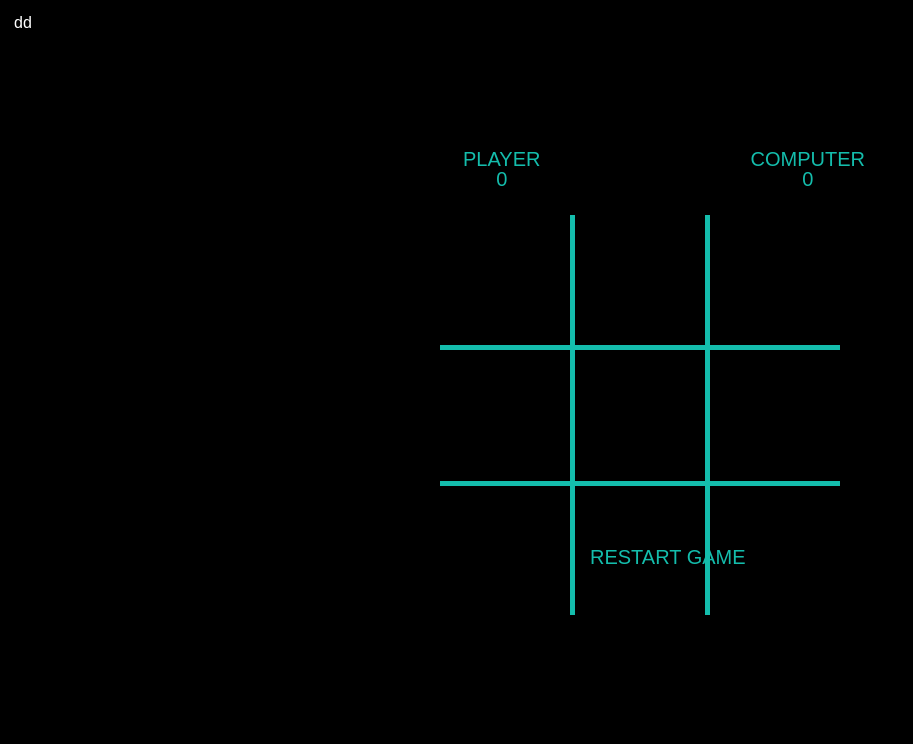
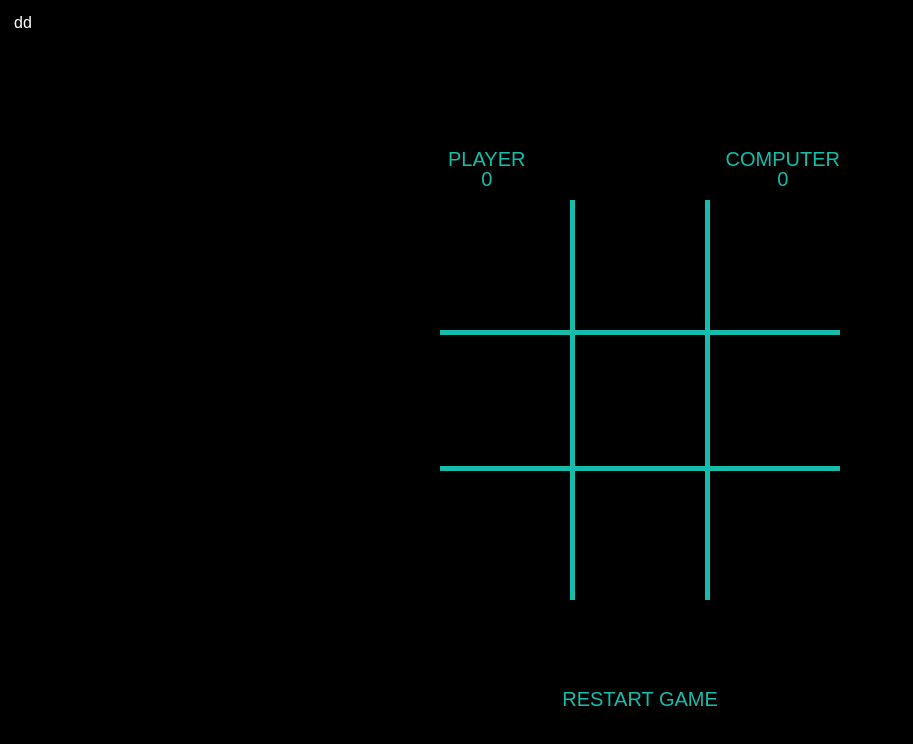
Before and after one commit to vasyl-n/vasyl-n.github.io, a plain HTML site: page index.html in a window 1280 px wide. Shown: the whole page, without its empty margins (0-913 px from the left). Drawn offline with Linux system fonts and the light colour scheme.

Commit message:
mobile responsive, new css

```diff
--- a/index.html
+++ b/index.html
@@ -4,7 +4,6 @@
 <!DOCTYPE html>
 <html>
   <head>
-
       <meta name="viewport" content="width=device-width, initial-scale=1.0">
         <meta charset="utf-8">
         <link rel='stylesheet' type='text/css' href='./style.css'/>
@@ -14,7 +13,7 @@
     <title></title>
   </head>
   <body>
-
+<!-- <div class="container"> -->
     <div class="dropdown">
       <button class="dropbtn">dd</button>
       <div class="dropdown-content">
@@ -23,7 +22,6 @@
       </div>
     </div>
 
-<div class="container">
     <div class="grid">
       <div class="row">
         <div class="cell bot right" id="0"></div>
@@ -41,6 +39,7 @@
         <div class="cell left" id="8"></div>
       </div>
     </div>
-</container>
+    <button class='button' id='replay'>Restart Game</button>
+  <!-- </div> -->
   </body>
 </html>
--- a/style.css
+++ b/style.css
@@ -1,3 +1,6 @@
+.container{
+  position: relative;
+}
 .x {
   margin: 0;
   position: absolute;
@@ -21,14 +24,12 @@ body { background-color: black}
 
 
 .grid {
-position: absolute;
-top: 60%;
+  top: 50%;
   left: 50%;
   width: 400px;
   height: 400px;
   margin-left: -200px;
-margin-top: -265px;
-
+  margin-top: -200px;
   display: table;
   border-spacing: 0px;
   position: absolute;
@@ -81,13 +82,13 @@ z-index: 1;
 opacity: 1;}
 
 .score {
-    width: 360px;
-    margin-left: -185px;
+  width: 400px;
+  margin-left: -200px;
   margin-top: -278px;
   position: absolute;
   left: 50%;
   top: 50%;
-    padding: 27px 25px;
+  padding: 27px 0px;
   text-align: center;
   color: #14bdac;
 }
@@ -132,14 +133,15 @@ text-transform: uppercase;
   text-decoration: none;
   background-color: transparent;
   color: #14bdac;
-  position: relative;
-  top: 512px;
+  position: absolute;
+  top: 88%;
   left: 50%;
-  margin-left: -58px;
+  margin-left: -100px;
   margin-top: -2%;
   padding: 10px 8px;
   border: none;
   text-transform: uppercase;
+  width: 200px;
 }
 button:hover {color: white}
   button:focus {outline:0;}
@@ -189,8 +191,7 @@ button:hover {color: white}
     }
     .button {
       position: absolute;
-      top: 77%;
-      left: 45%;
+      top: 80%;
     }
     body{margin: 0px}
   }
--- a/tictactoe.js
+++ b/tictactoe.js
@@ -20,10 +20,10 @@ $(document).ready(function(){
   display_marker_options()
   displ_1_2_pl_options()
   display_score(score_x, score_o)
-  $('#replay').remove()
-  var replay = $('<button>Restart Game</button>').attr('class', 'button').attr('id', 'replay')
-  $('body').append(replay)
-display_whos_turn()})
+  // $('#replay').remove()
+  // var replay = $('<button>Restart Game</button>').attr('class', 'button').attr('id', 'replay')
+  // $('body').append(replay)
+  display_whos_turn()})
 
 
 $(document).on('click','#replay', function(){
```
Lines whose indentation alone changed are shown as unchanged.
